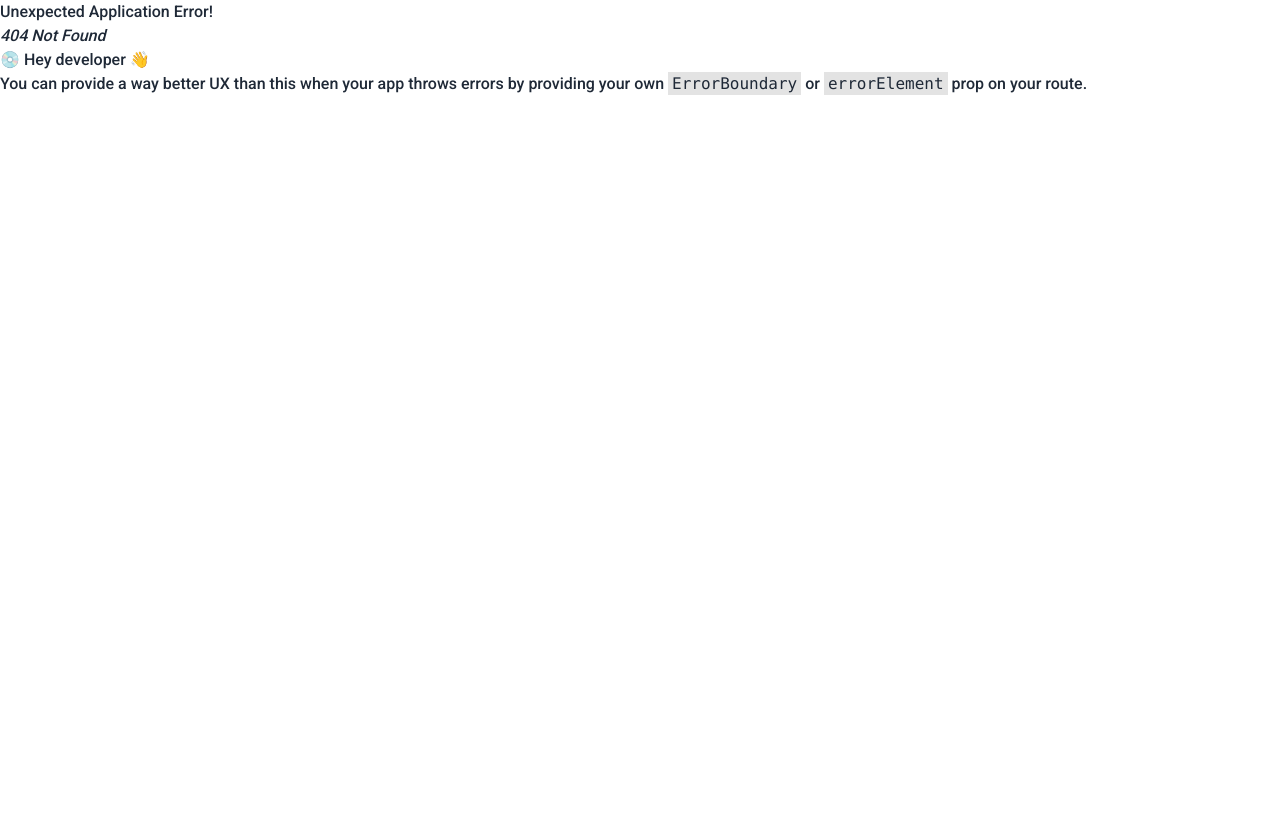
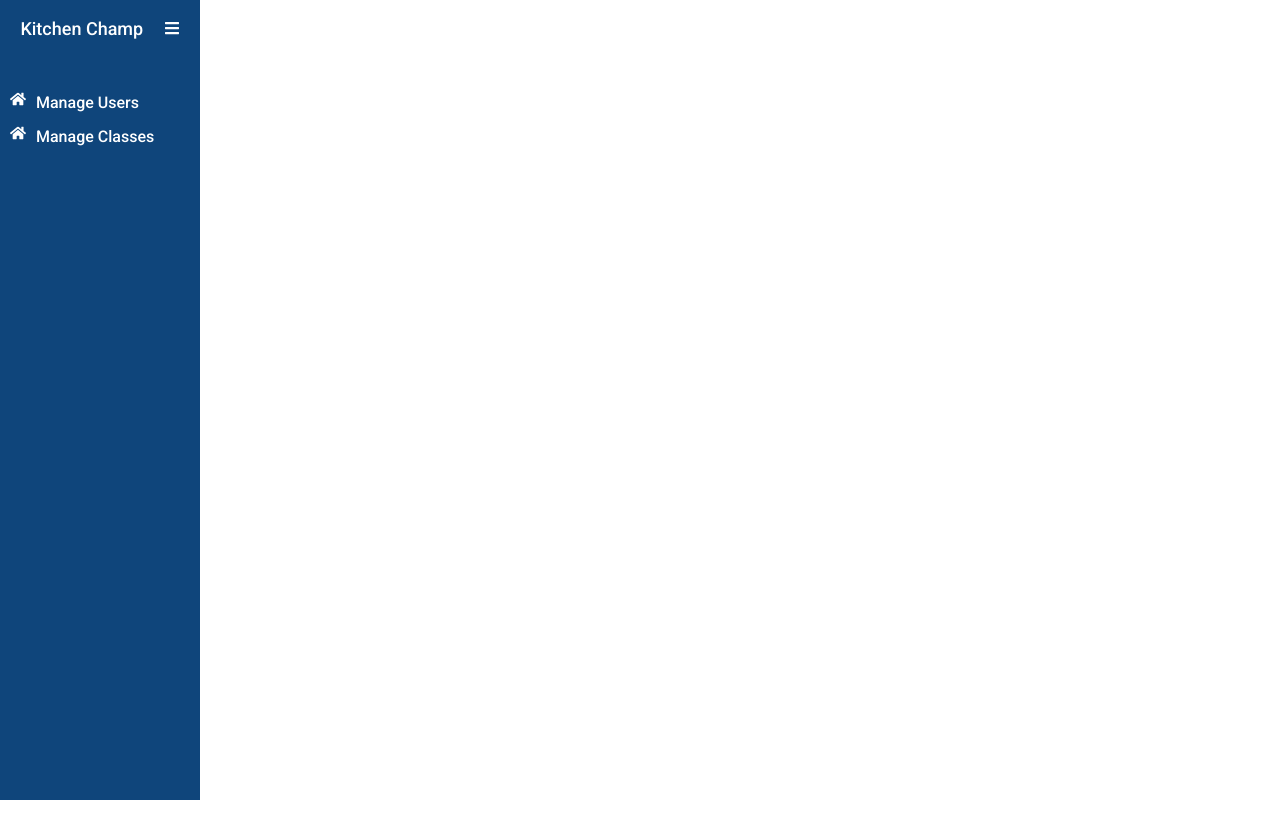
Before and after one commit to saleheen22/Kitchen-Champ-client, a React (Vite) app: page /admin/home in a window 1280 px wide. Before the commit this address had no page. Before the commit the page ends 800 px from the top, so only its background shows below. Built offline with nearby package versions, Linux system fonts and the light colour scheme.

Commit message:
Skeleton of dasboard's sidebar added

```diff
--- a/package.json
+++ b/package.json
@@ -18,6 +18,7 @@
     "react-dom": "^18.2.0",
     "react-helmet": "^6.1.0",
     "react-helmet-async": "^1.3.0",
+    "react-icons": "^4.9.0",
     "react-id-swiper": "^4.0.0",
     "react-multi-carousel": "^2.8.4",
     "react-router-dom": "^6.12.0",
--- a/src/Routes/Routes.jsx
+++ b/src/Routes/Routes.jsx
@@ -3,6 +3,7 @@ import {
   } from "react-router-dom";
 import Main from "../Skeleton/Main";
 import Home from "../pages/Home/Home";
+import AdminDashboard from "../Skeleton/AdminDashboard";
 
 
  export const router = createBrowserRouter([
@@ -17,4 +18,8 @@ import Home from "../pages/Home/Home";
         }
     ]
     },
+    {
+      path: "/admin/home",
+      element: <AdminDashboard></AdminDashboard>
+    }
   ]);
--- /dev/null
+++ b/src/Skeleton/AdminDashboard.css
@@ -0,0 +1,36 @@
+*{
+    margin: 0;
+    padding: 0;
+    box-sizing: border-box;
+}
+a{
+    text-decoration: none !important;
+}
+.sidebar{
+    background: #0F457B ;
+    height: 100vh;
+}
+
+.main-container{
+    width: 100% !important;
+}
+.logo1{
+    font-size: 18px;
+    line-height: 1;
+}
+.top_section{
+
+}
+.link{
+  display: flex;
+  gap: 10px;
+  padding: 5px 10px;
+  border-right: 4px solid transparent;
+  transition: 0.2s cubic-bezier(0.6, -0.28, 0.735, 0.045);
+}
+
+.link:hover{
+    border-right: 4px solid white;
+    transition: 0.2s cubic-bezier(0.6, -0.28, 0.735, 0.045);
+    background: rgb(45, 51,89);
+}
--- /dev/null
+++ b/src/Skeleton/AdminDashboard.jsx
@@ -0,0 +1,39 @@
+import {motion} from 'framer-motion';
+import './AdminDashboard.css';
+import {FaBars, FaHome} from 'react-icons/fa'
+import {  NavLink } from 'react-router-dom';
+const AdminDashboard = () => {
+    return (
+        <div className='text-white'>
+            <div className="main-container mx-0 ">
+                <motion.div animate = {{width: "200px"}} className='sidebar'>
+                    <div className="top_section flex align-items-center justify-evenly pt-5">
+                        <h1 className='logo1 '>
+                            Kitchen Champ  </h1>
+                            <div className="bars ">
+                                <FaBars></FaBars>
+                            </div>
+
+                    </div>
+                    <section className='routes'>
+                        <NavLink to="/" className="link mt-12">
+                            <div className="icon">
+                                <FaHome></FaHome>
+                                </div>
+                                <div className='link_text'>Manage Users</div>
+
+                        </NavLink>
+                        <NavLink to="/" className="link">
+                        <FaHome></FaHome>
+                                <div className='link_text'>Manage Classes</div>
+                        </NavLink>
+                        <NavLink to="/"></NavLink>
+                    </section>
+                </motion.div>
+                <h2>hello</h2>
+            </div>
+        </div>
+    );
+};
+
+export default AdminDashboard;
--- a/src/main.jsx
+++ b/src/main.jsx
@@ -8,9 +8,7 @@ import { router } from './routes/Routes.jsx'
 ReactDOM.createRoot(document.getElementById('root')).render(
   <React.StrictMode>
     <HelmetProvider>
-      <div className='max-w-screen-xl mx-auto'>
         <RouterProvider router={router} />
-      </div>
     </HelmetProvider>
   </React.StrictMode>,
 )
--- /dev/null
+++ b/src/pages/AdminDashboard/ManageClass.jsx
@@ -0,0 +1,10 @@
+
+const ManageClass = () => {
+    return (
+        <div>
+
+        </div>
+    );
+};
+
+export default ManageClass;
--- a/src/pages/Home/Home.jsx
+++ b/src/pages/Home/Home.jsx
@@ -6,7 +6,7 @@ import Reviews from './Reviews/Reviews';
 
 const Home = () => {
     return (
-        <div>
+        <div className='max-w-screen-xl mx-auto'>
             <Helmet>
                 <title>Kitchen Champ || Home</title>
             </Helmet>
--- a/src/pages/Home/Slider/Slider.jsx
+++ b/src/pages/Home/Slider/Slider.jsx
@@ -16,7 +16,7 @@ const Slider = () => {
       };
 
     return (
-        <div className='mb-10 mt-40  text-white'>
+        <div className='mb-10 mt-28  text-white'>
             <Slider1 {...settings}>
       <div className='slider '>
       <div className='grid md:grid-cols-2'>
--- a/src/pages/Shared/Footer/Footer.jsx
+++ b/src/pages/Shared/Footer/Footer.jsx
@@ -1,7 +1,7 @@
 
 const Footer = () => {
     return (
-        <div>
+        <div className="max-w-screen-xl mx-auto">
             <footer className="footer p-10 bg-neutral text-neutral-content">
                 <div>
                     {/* There will be a pic */}
--- a/src/pages/Shared/Navbar/Navbar.css
+++ b/src/pages/Shared/Navbar/Navbar.css
@@ -5,6 +5,6 @@
 
 }
 .logo-img{
-    height: 80px;
+    height: 50px;
     width: fit-content;
 }
--- a/src/pages/Shared/Navbar/Navbar.jsx
+++ b/src/pages/Shared/Navbar/Navbar.jsx
@@ -21,7 +21,7 @@ const Navbar = () => {
         }
     }
     return (
-        <div>
+        <div className='max-w-screen-xl mx-auto'>
             <div className="navbar fixed top-0 z-10 bg-base-100">
                 <div className="navbar-start">
                     <div className="dropdown">
@@ -50,7 +50,8 @@ const Navbar = () => {
                 </div>
                 <div className="navbar-center hidden lg:flex">
                     <ul className="menu menu-horizontal px-1">
-                        <li className='font-bold'><a>Item 1</a></li>
+                        <li className='font-bold'><Link to="/admin/home">Admin</Link></li>
+
                         <li tabIndex={0}>
                             <details>
                                 <summary>Parent</summary>
```
Also changed, not shown: 1 other file (tests, documents, lock files or other folders).
